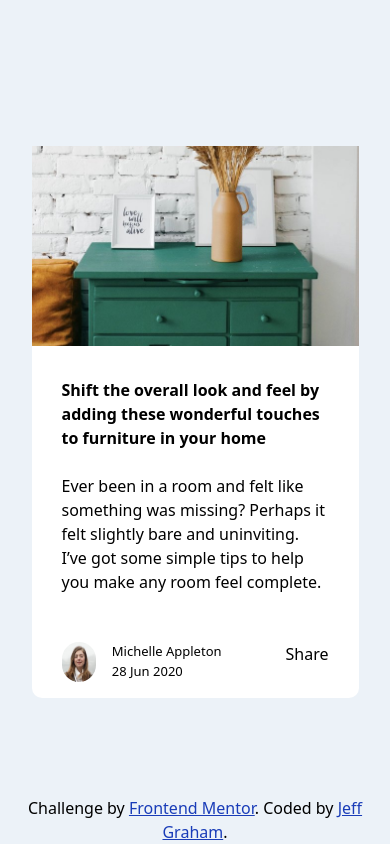
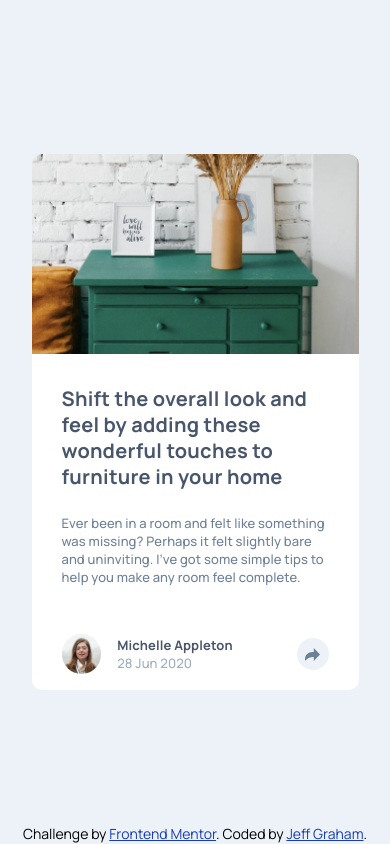
Before and after one commit to jeffgrahamcodes/article-preview-component, a website: page src/index.html in a window 390 px wide. Drawn offline with Linux system fonts and the light colour scheme.

Commit message:
style mobile

```diff
--- a/src/index.html
+++ b/src/index.html
@@ -21,7 +21,7 @@
   <body
     class="h-lvh flex justify-center items-center bg-(--gray-200)"
   >
-    <main class="bg-white rounded-[10px] md:overflow-hidden">
+    <main class="bg-white rounded-[10px] overflow-hidden">
       <article
         class="flex flex-col md:flex-col w-[327px] md:w-[730px] md:h-[280px]"
       >
@@ -34,18 +34,22 @@
         </figure>
         <section class="pt-4 px-3.75 pb-2 md:w-[450px] grid gap-6">
           <section class="grid gap-3">
-            <h1 class="font-bold">
+            <h1
+              class="font-bold text-xl leading-[1.3] tracking-[0.25px] text-(--gray-900)"
+            >
               Shift the overall look and feel by adding these
               wonderful touches to furniture in your home
             </h1>
-            <h2>
+            <h2
+              class="font-medium text-[13px] leading-[1.4] tracking-[0.12px] text-(--gray-500)"
+            >
               Ever been in a room and felt like something was missing?
               Perhaps it felt slightly bare and uninviting. I’ve got
               some simple tips to help you make any room feel
               complete.
             </h2>
           </section>
-          <section class="flex">
+          <section class="flex items-center">
             <figure class="pr-2">
               <img
                 class="w-[40px] h-[40px] rounded-full"
@@ -53,15 +57,24 @@
                 alt=""
               />
             </figure>
-            <section class="pr-8 text-[13px]">
-              <h3 class="text-nowrap">Michelle Appleton</h3>
-              <h4>28 Jun 2020</h4>
+            <section
+              class="pr-8 text-[13px] leading-[1.4] tracking-[0.12px]"
+            >
+              <h3 class="text-nowrap font-bold text-(--gray-900)">
+                Michelle Appleton
+              </h3>
+              <h4 class="font-medium text-(--gray-400)">
+                28 Jun 2020
+              </h4>
             </section>
-            <span>Share</span>
+            <span
+              class="rounded-full bg-(--gray-200) w-4 h-4 flex justify-center items-center"
+              ><img src="./images/icon-share.svg" alt=""
+            /></span>
           </section>
         </section>
       </article>
-      <footer class="absolute inset-x-0 bottom-0">
+      <footer class="absolute inset-x-0 bottom-0 text-sm">
         <p class="text-center">
           Challenge by
           <a
--- a/src/input.css
+++ b/src/input.css
@@ -1,3 +1,4 @@
+@import url('https://fonts.googleapis.com/css2?family=Manrope:wght@200..800&display=swap');
 @import 'tailwindcss';
 
 @theme {
@@ -7,3 +8,9 @@
   --gray-200: #ecf2f8;
   --spacing: 8px;
 }
+
+@layer base {
+  body {
+    font-family: 'Manrope', sans-serif;
+  }
+}
```
Also changed, not shown: src/output.css.
